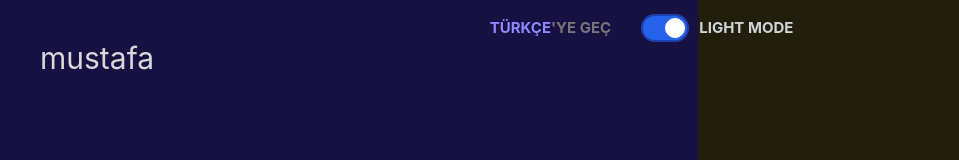
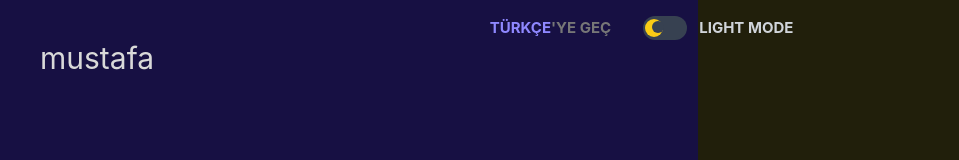
Before and after one commit to Mkeser0/MyPortfolyoSite, a React (Vite) app: page / in a window 1280 px wide. Both pictures are taken after a click on the label "DARK MODE". Shown: the top 160 px of the page, without its empty margins (160-1119 px from the left). Built offline with nearby package versions, Linux system fonts and the light colour scheme; no server answers; a web font is replaced by a local one.

Commit message:
refactor ToggleSwitch component for improved readability and styling

```diff
--- a/src/components/ToggleSwitch.jsx
+++ b/src/components/ToggleSwitch.jsx
@@ -1,7 +1,5 @@
 import React from "react";
-
-import { useSelector } from "react-redux";
-import { useDispatch } from "react-redux";
+import { useSelector, useDispatch } from "react-redux";
 import { changeTheme } from "../store/actions/actions";
 
 const ToggleSwitch = () => {
@@ -18,13 +16,36 @@ const ToggleSwitch = () => {
         type="checkbox"
         className="sr-only peer"
         checked={darkMode}
-        onChange={() => toggleDark()}
+        onChange={toggleDark}
       />
-      <div
-        className="w-11 h-6 bg-gray-200 peer-focus:outline-none peer-focus:ring-2 peer-focus:ring-blue-500 dark:peer-focus:ring-blue-800 rounded-full peer dark:bg-gray-700
-        peer-checked:after:translate-x-full peer-checked:after:border-white after:content-[''] after:absolute after:top-[2px] after:left-[2px] after:bg-white
-        after:border-gray-300 after:border after:rounded-full after:h-5 after:w-5 after:transition-all dark:border-gray-600 peer-checked:bg-blue-600 "
-      ></div>
+
+      {/* Toggle Background */}
+      <div className="w-11 h-6 bg-gray-200 dark:bg-gray-700  rounded-full hover:border-[#4731D3] relative transition-colors duration-300">
+        {/* Dış Sarı Daire */}
+        <div
+          className={`
+            absolute top-[3px] left-[2px] w-[18px] h-[18px] rounded-full
+            transition-transform duration-300
+            ${
+              darkMode
+                ? "translate-x-0 bg-yellow-400"
+                : "translate-x-[23px] bg-yellow-400"
+            }
+          `}
+        >
+          {/* İçteki Maskelenmiş Daire */}
+          <div
+            className={`
+              absolute w-[12px] h-[12px] rounded-full
+              top-[2px] left-0
+              transition-transform duration-300
+              ${darkMode ? "translate-x-[7px] bg-gray-700" : "opacity-0"}
+            `}
+          ></div>
+        </div>
+      </div>
+
+      {/* Yazı */}
       <span className="ml-3 text-[15px] font-inter font-bold text-[#4731D3] dark:text-gray-300">
         {darkMode ? "LIGHT MODE" : "DARK MODE"}
       </span>
```
